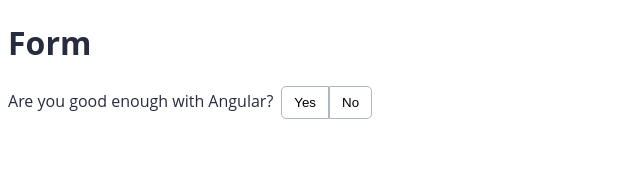
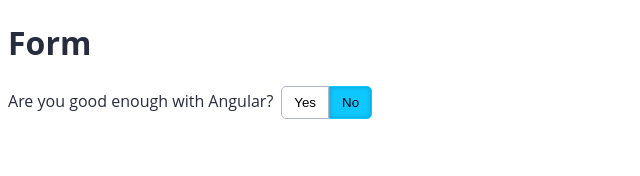
Before and after one commit to PedroPK/AluraAngularAcessibilidade, an Angular app: page / in a window 1280 px wide. Shown: the top 176 px of the page, without its empty margins (0-640 px from the left). Built offline with nearby package versions, Linux system fonts and the light colour scheme.

Commit message:
Properties and Events binding to implement Logic

```diff
--- a/src/app/shared/components/yes-no-button-group/yes-no-button-group.component.html
+++ b/src/app/shared/components/yes-no-button-group/yes-no-button-group.component.html
@@ -1,9 +1,17 @@
 <div class="button-group">
 	<label class="label">{{label}}</label>
-	<button type="button" class="button button-yes">
+	<button
+		type="button"
+		class="button button-yes"
+		[class.button-pressed]="value === options.YES"
+		(click)="activate(options.YES)">
 		Yes
 	</button>
-	<button type="button" class="button button-no">
+	<button
+		type="button"
+		class="button button-no"
+		[class.button-pressed]="value === options.NO"
+		(click)="activate(options.NO)">
 		No
 	</button>
 </div>
--- a/src/app/shared/components/yes-no-button-group/yes-no-button-group.component.scss
+++ b/src/app/shared/components/yes-no-button-group/yes-no-button-group.component.scss
@@ -1,3 +1,4 @@
+$button-pressed-background: #0fc7ff;
 .button-group {
 	.label {
 		margin-right: 0.5rem;
@@ -17,5 +18,11 @@
 		&.button-no {
 			border-radius: 0 5px 5px 0;
 		}
+
+		&.button-pressed {
+			background-color: $button-pressed-background;
+			border-color: $button-pressed-background;
+			box-shadow: inset 0 0 5px 0 rgba(0, 0, 0, .2);
+		}
 	}
 }
```
